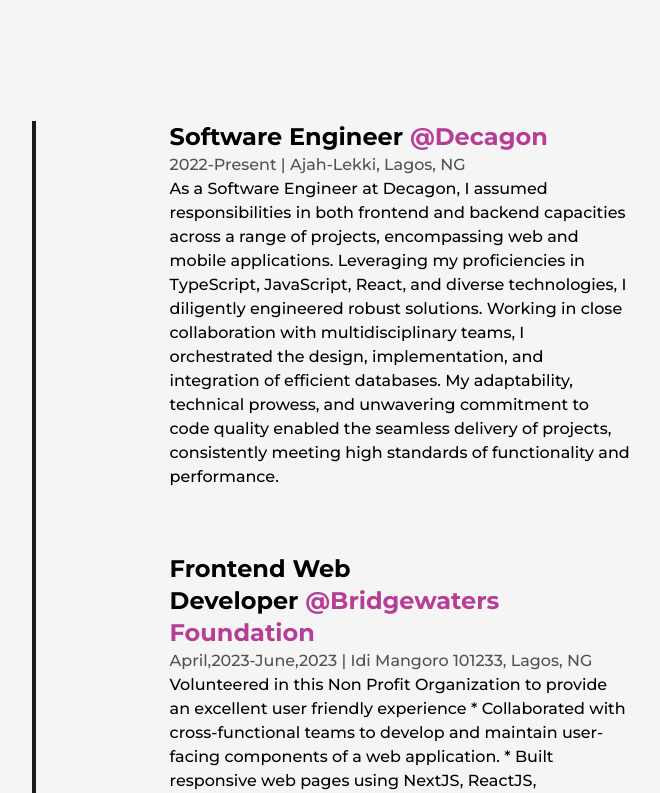
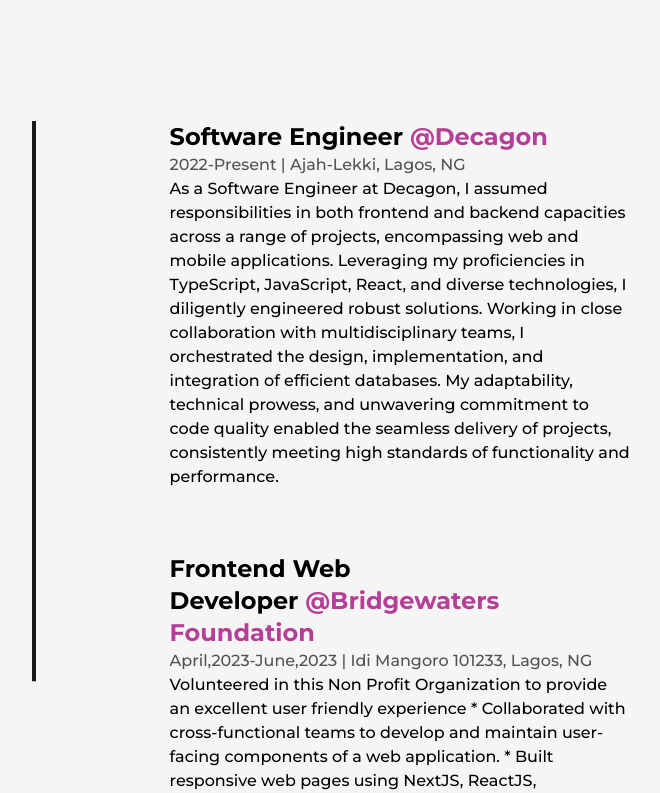
Before and after one commit to lacegiovanni17/Nextjs-dev-Portfolio, a Next.js app: page /about in a window 1280 px wide. Shown: the part 2587-3380 px from the top of the page, without its empty margins (256-916 px from the left). Built offline with nearby package versions, Linux system fonts and the light colour scheme.

Commit message:
added new feat scroll-y on experience

```diff
--- a/src/components/Experience.js
+++ b/src/components/Experience.js
@@ -1,4 +1,5 @@
-import React from "react";
+import React, { useRef } from "react";
+import {motion, useScroll} from "framer-motion"
 
 const Details = ({ position, company, companyLink, time, address, work }) => {
   return (
@@ -24,13 +25,20 @@
 };
 
 const Experience = () => {
+    const ref = useRef(null)
+    const { scrollYProgress } = useScroll(
+        {
+            target: ref,
+            offset: ["start end", "center start"]
+        }
+    )
   return (
     <div className="my-64">
       <h2 className="font-bold text-8xl mb-32 w-full text-center">
         Experience
       </h2>
-          <div className="w-[75%] mx-auto relative">
-              <div className="absolute left-8 top-0 w-[4px] h-full bg-dark origin-top"/>
+          <div ref={ref} className="w-[75%] mx-auto relative">
+              <motion.div style={{scaleY: scrollYProgress}} className="absolute left-8 top-0 w-[4px] h-full bg-dark origin-top"/>
         <ul className="w-full flex flex-col items-start justify-between ml-4">
           <Details
             position="Software Engineer"
```
